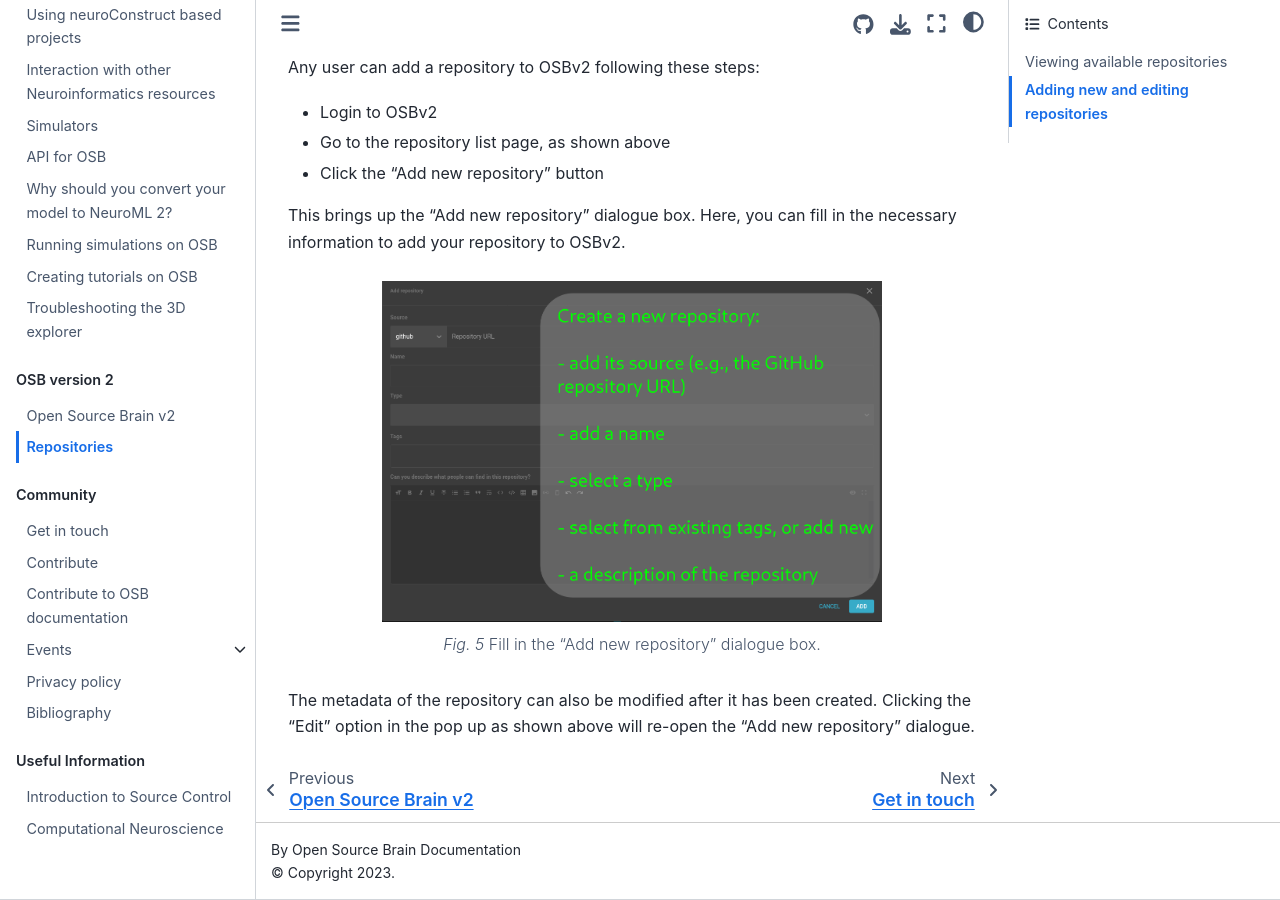
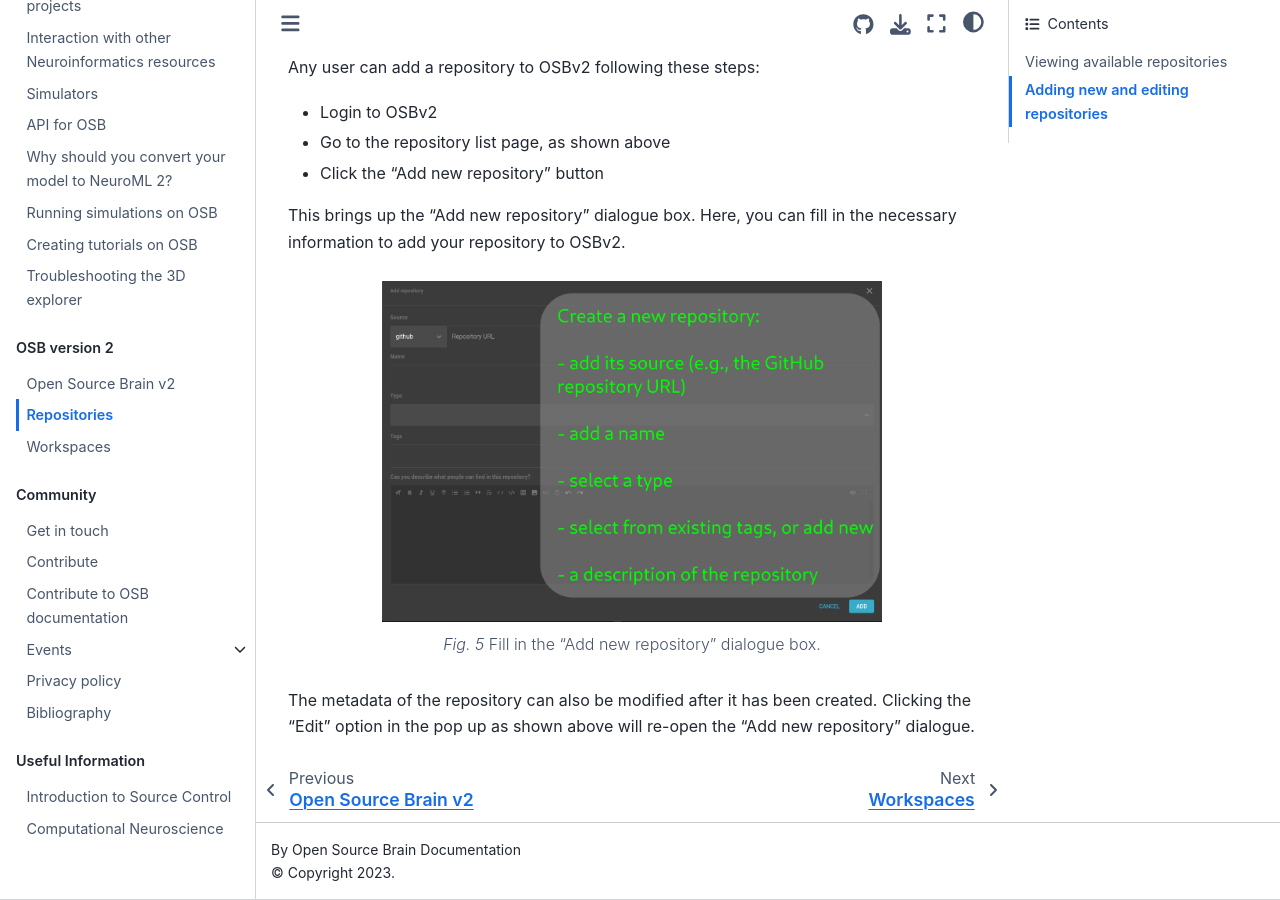
Before and after one commit to OpenSourceBrain/Documentation, a Jupyter Book: the page built from source/OSBv2/Repositories.md, in a window 1280 px wide and 900 px high, scrolled down 1795 px. Built offline with Jupyter Book 1.0.4 settings and Sphinx 7.4.7 and the Sphinx Book theme 1.1.4, drawn with Linux system fonts in a browser that asks for light colours.

Commit message:
feat: add empty file on using workspaces on v2

```diff
--- /dev/null
+++ b/source/OSBv2/Workspaces.md
@@ -0,0 +1,2 @@
+(v2:workspaces)=
+# Workspaces
--- a/source/_toc.yml
+++ b/source/_toc.yml
@@ -27,6 +27,7 @@
     chapters:
         - file: OSBv2/Overview
         - file: OSBv2/Repositories
+        - file: OSBv2/Workspaces
   - caption: Community
     chapters:
       - file: General/Contacts
```
